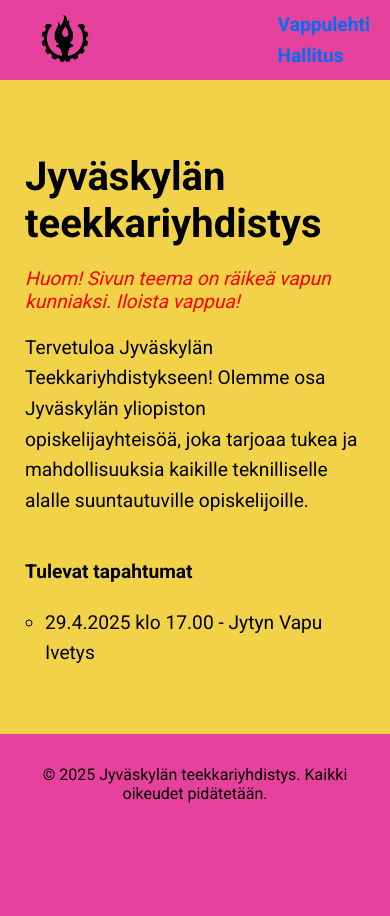
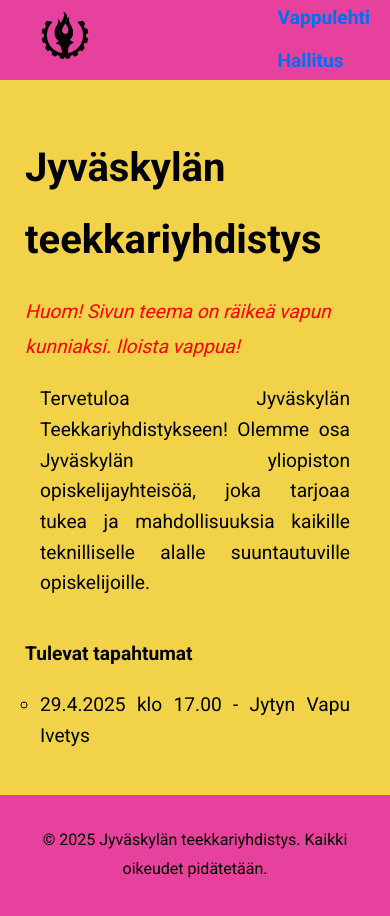
Before and after one commit to kurkilmo/jyty-web, a Next.js app: page / in a window 390 px wide. Shown: the top 916 px of the page. Before the commit the page ends 844 px from the top, so only its background shows below. Built offline with nearby package versions, Linux system fonts and the light colour scheme.

Commit message:
style: fixing padding issues

```diff
--- a/styles/mobile.css
+++ b/styles/mobile.css
@@ -1,7 +1,8 @@
 /* ==========================
-   Yleiset mobiilityylit
+   Mobiilityylit (max-width: 768px)
 ========================== */
 @media (max-width: 768px) {
+  /* Yleiset mobiilityylit */
   h1 {
     font-size: 3em;
   }
@@ -24,12 +25,8 @@
   .desktop-only {
     display: none;
   }
-}
 
-/* ==========================
-   Hallitus-sivun mobiilityylit
-========================== */
-@media (max-width: 768px) {
+  /* Hallitus-sivun mobiilityylit */
   .hallitus-container {
     gap: 15px;
   }
@@ -38,32 +35,37 @@
     width: 100%;
     max-width: 300px;
   }
-}
 
-/* ==========================
-   Vappulehti-sivun mobiilityylit
-========================== */
-@media (max-width: 768px) {
-  .vappu-title,
-  .article-title {
-    font-size: 3em;
+  /* Mobiililaitteiden luettavuuden parannukset */
+  body {
+    font-size: 1em;
+    line-height: 1.8;
+    padding: 0;
+    margin: 0;
   }
 
-  .article-image {
-    max-width: 100%;
+  .article-content,
+  .home-paragraph,
+  .home-list {
+    font-size: 1em;
+    line-height: 1.6;
+    padding: 0 15px;
+    text-align: justify;
   }
 
-  .article-content {
-    font-size: 1.2em;
-    line-height: 1.6;
-    text-align: center;
+  .article-title,
+  .home-title {
+    font-size: 2em;
+    margin-bottom: 15px;
   }
-}
 
-/* ==========================
-   Etusivun mobiilityylit
-========================== */
-@media (max-width: 768px) {
+  .article-container,
+  .home-container {
+    margin: 0 auto;
+    padding: 10px;
+  }
+
+  /* Etusivun mobiilityylit */
   .home-container {
     margin: 0 auto;
     padding: 15px;
@@ -79,12 +81,8 @@
     font-size: 1.2em;
     line-height: 1.6;
   }
-}
 
-/* ==========================
-   Navbar-mobiilityylit
-========================== */
-@media (max-width: 768px) {
+  /* Navbar-mobiilityylit */
   header.navbar {
     display: flex;
     flex-direction: column;
```
